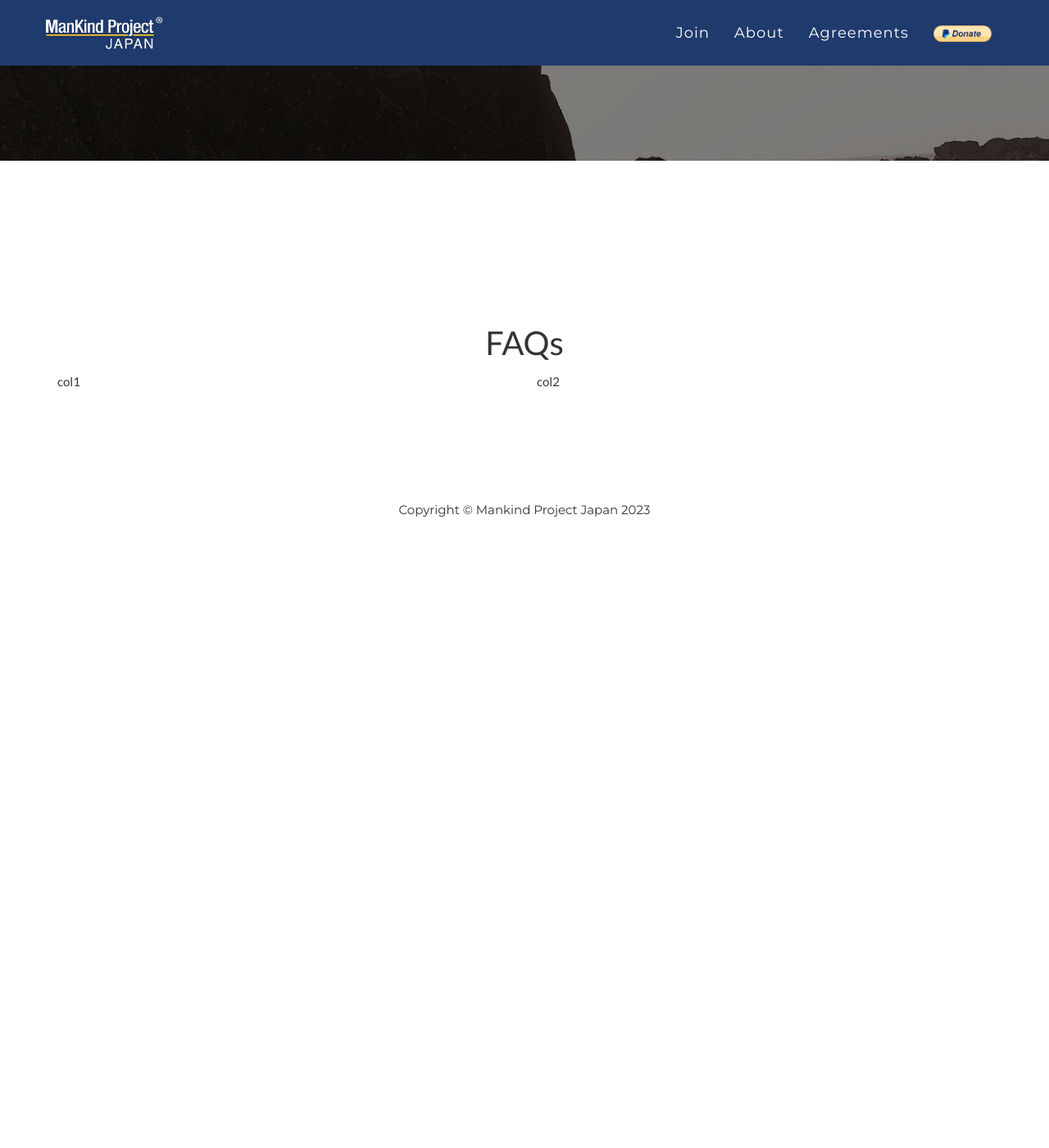
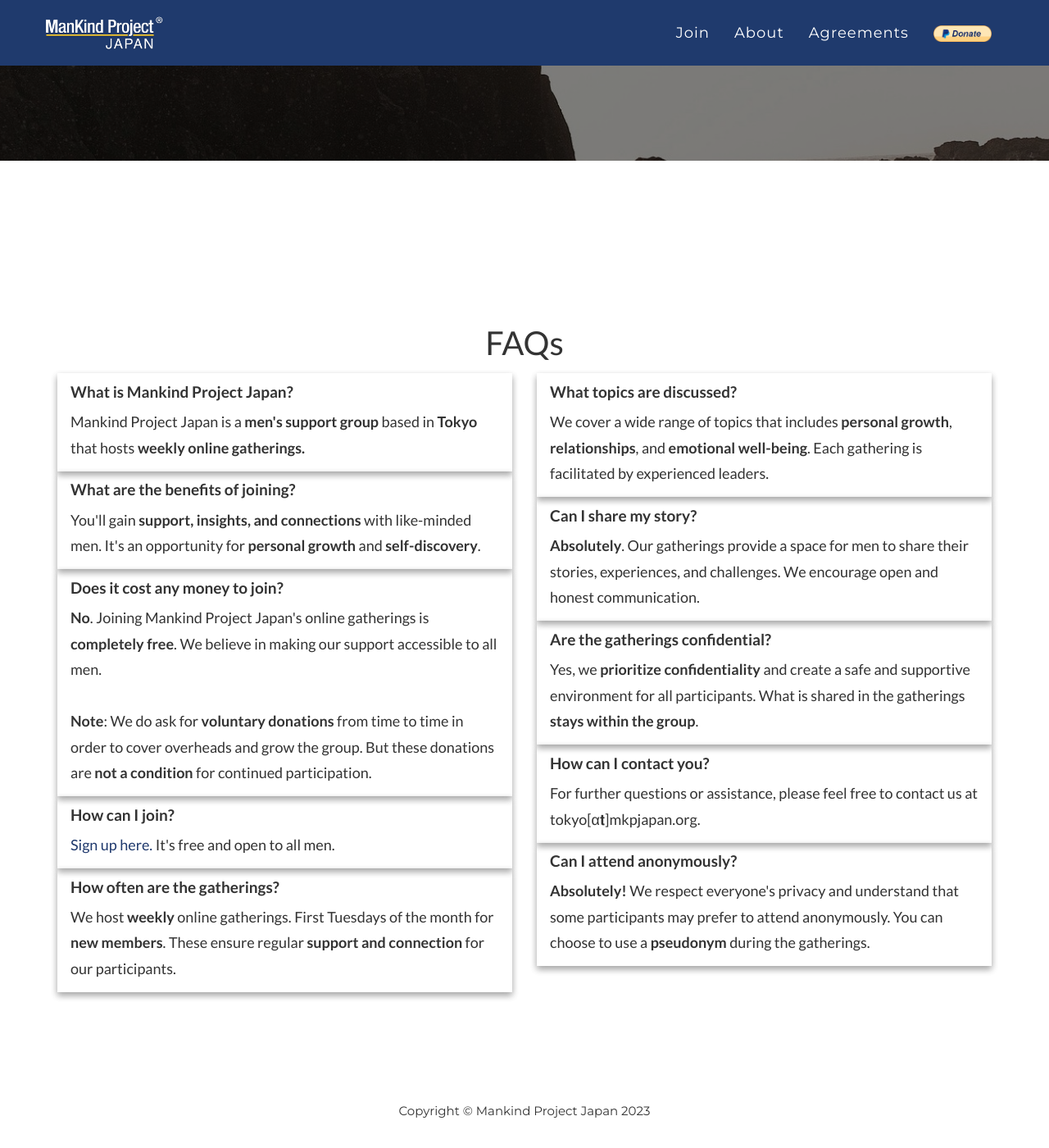
Before and after one commit to thunderrabbit/mankind-project-japan, a Jekyll site: the page built from index.md, in a window 1280 px wide and 1400 px high, scrolled down 2807 px. Shown: the whole window at 82% size. Built offline with Jekyll 4.4.1, drawn with Linux system fonts in a browser that asks for light colours; some web fonts are replaced; our own code applies the rules of GitHub Pages for plain Markdown files; before the commit the page ends 3474 px from its top, so only the background shows below that.

Commit message:
faq! (#32)

```diff
--- a/_includes/faqs.html
+++ b/_includes/faqs.html
@@ -5,10 +5,88 @@
         stuff breaks. I don't have time to debug why now so just using the hacked bootstrap theme agency is using. -->
         <div class="row">
             <div class="col-6 col-md-6">
-                col1
+                <div class="card">
+                    <div class="card container">
+                        <h4><b>What is Mankind Project Japan?</b></h4>
+                        <p>Mankind Project Japan is a <b>men's support group</b> based in <b>Tokyo</b> that hosts <b>weekly
+                            online gatherings.</b></p>
+                    </div>
+                </div>
+                <div class="card">
+                    <div class="card container">
+                        <h4><b>What are the benefits of joining?</b></h4>
+                        <p>You'll  gain <b>support, insights, and connections</b> with like-minded men.
+                            It's an opportunity for <b>personal growth</b> and <b>self-discovery</b>.
+                        </p>
+                    </div>
+                </div>
+                <div class="card">
+                    <div class="card container">
+                        <h4><b>Does it cost any money to join?</b></h4>
+                        <p><b>No</b>. Joining Mankind Project Japan's online gatherings is <b>completely free</b>.
+                            We believe in making our support accessible to all men.<br/><br/>
+
+                            <b>Note</b>: We  do ask for <b>voluntary donations</b> from time to time in order to cover overheads and grow
+                            the group. But these donations are <b>not a condition</b> for continued participation.
+                        </p>
+                    </div>
+                </div>
+                <div class="card">
+                    <div class="card container">
+                        <h4><b>How can I join?</b></h4>
+                        <p><a href="#join">Sign up here.</a>
+                            It's free and open to all men.
+                        </p>
+                    </div>
+                </div>
+                <div class="card">
+                    <div class="card container">
+                        <h4><b>How often are the gatherings?</b></h4>
+                        <p>We host <b>weekly</b> online gatherings. First Tuesdays of the month for <b>new members</b>.
+                            These ensure regular <b>support and connection</b> for our participants.
+                        </p>
+                    </div>
+                </div>
             </div>
             <div class="col-6 col-md-6">
-                col2
+                <div class="card">
+                    <div class="card container">
+                        <h4><b>What topics are discussed?</b></h4>
+                        <p>We cover a wide range of topics that includes <b>personal growth</b>, <b>relationships</b>, and
+                            <b>emotional well-being</b>.
+                            Each gathering is facilitated by experienced leaders.
+                            </p>
+                    </div>
+                </div>
+                <div class="card">
+                    <div class="card container">
+                        <h4><b>Can I share my story?</b></h4>
+                        <p><b>Absolutely</b>. Our gatherings provide a space for men to share their stories, experiences,
+                            and challenges. We encourage open and honest communication.</p>
+                    </div>
+                </div>
+                <div class="card">
+                    <div class="card container">
+                        <h4><b>Are the gatherings confidential?</b></h4>
+                        <p>Yes, we <b>prioritize confidentiality</b> and create a safe and supportive environment for all participants.
+                            What is shared in the gatherings <b>stays within the group</b>.
+                            </p>
+                    </div>
+                </div>
+                <div class="card">
+                    <div class="card container">
+                        <h4><b>How can I contact you?</b></h4>
+                        <p>For further questions or assistance, please feel free to contact us at tokyo[α𝐭]mkpjapan.org.</p>
+                    </div>
+                </div>
+                <div class="card">
+                    <div class="card container">
+                        <h4><b>Can I attend anonymously?</b></h4>
+                        <p><b>Absolutely!</b> We respect everyone's privacy and understand that some participants may prefer to attend anonymously.
+                            You can choose to use a <b>pseudonym</b> during the gatherings.
+                            </p>
+                    </div>
+                </div>
             </div>
         </div>
     </div>
--- a/static/css/mkp.scss
+++ b/static/css/mkp.scss
@@ -69,3 +69,15 @@ img.hover-shadow {
 .hover-shadow:hover {
     box-shadow: 0 4px 8px 0 rgba(0, 0, 0, 0.2), 0 6px 20px 0 rgba(0, 0, 0, 0.19);
 }
+
+/* FAQ cards */
+.card {
+    /* Add shadows to create the "card" effect */
+    box-shadow: 0 4px 8px 0 rgba(0,0,0,0.2);
+    transition: 0.3s;
+    /* Add some padding inside the card container */
+    .container {
+        width: 100%;
+        padding: 2px 16px;
+    }
+}
```
